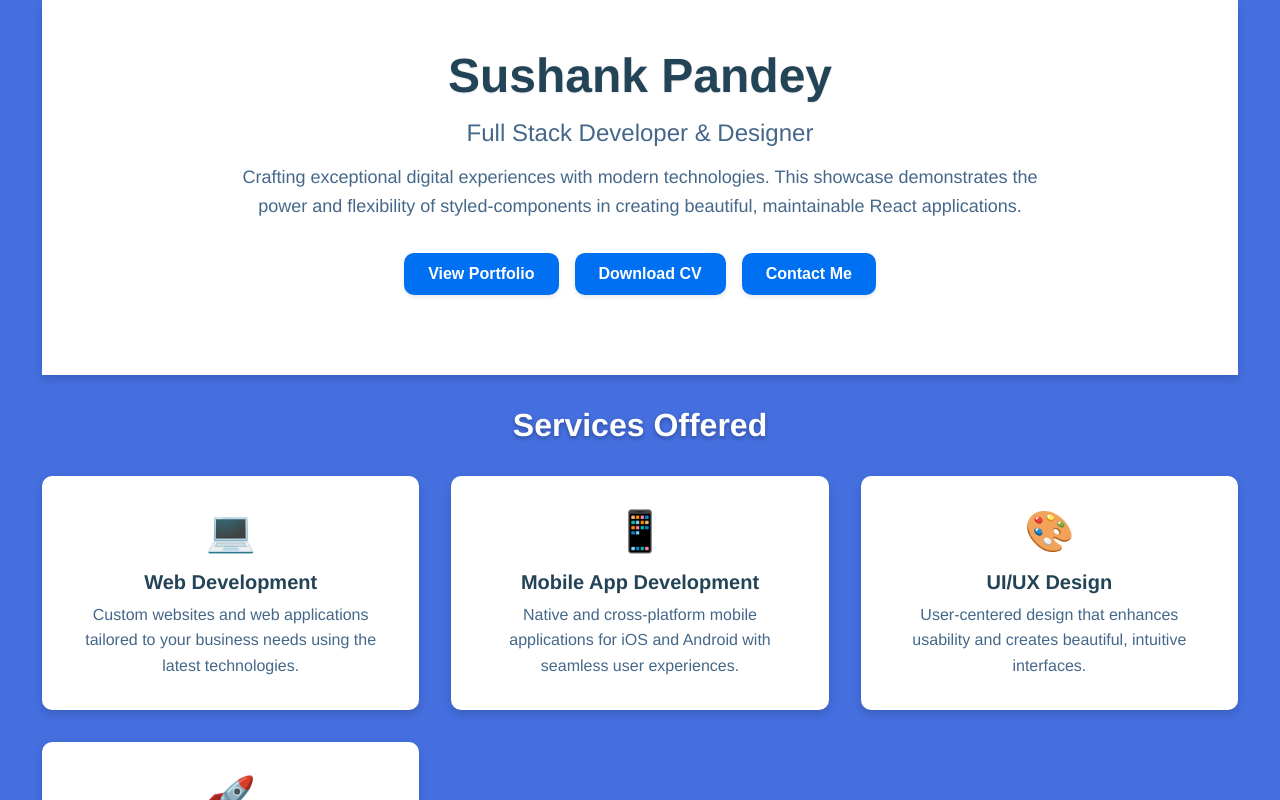
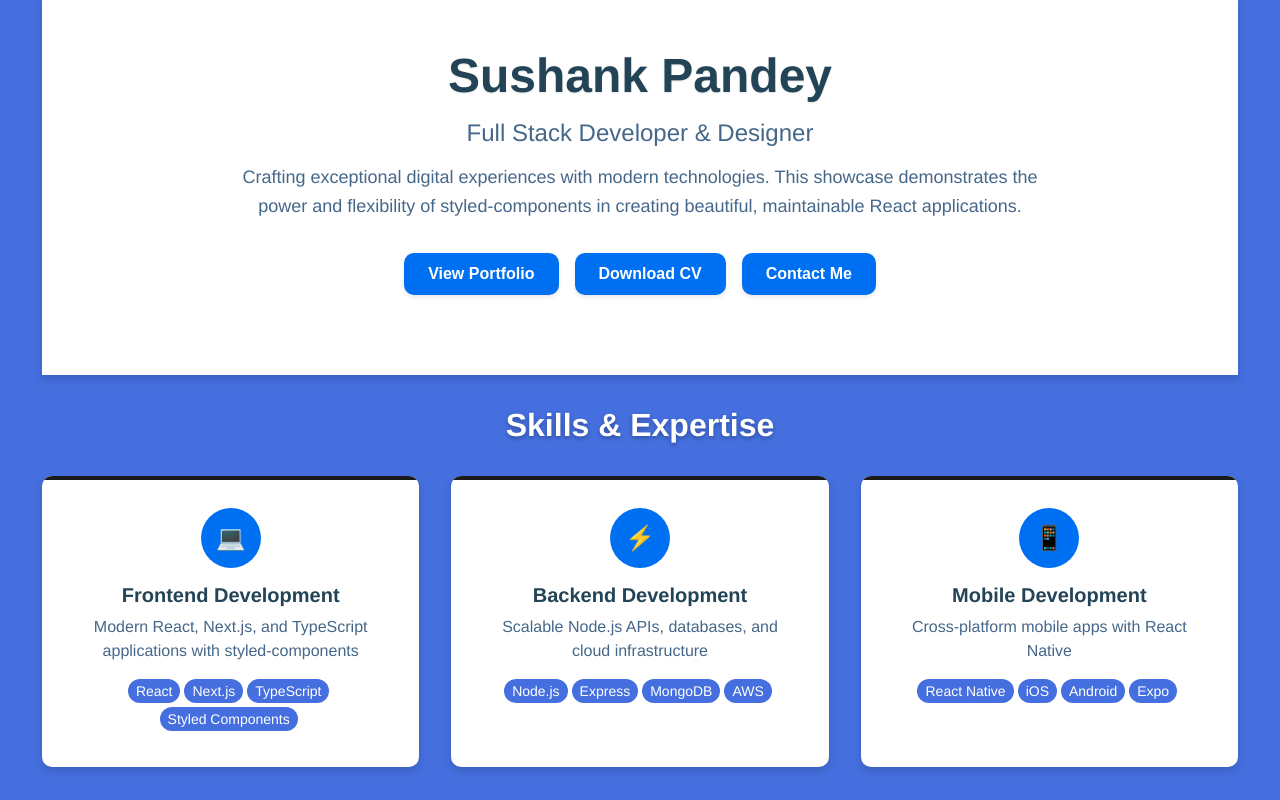
Before and after one commit to sushankpp/NextJs-Practice, a Next.js app: page / in a window 1280 px wide. Shown: the top 800 px of the page. Built offline with nearby package versions, Linux system fonts and the light colour scheme.

Commit message:
feat: add skills section

```diff
--- /dev/null
+++ b/src/app/components/Skills.tsx
@@ -0,0 +1,54 @@
+import { Section, SectionTitle } from "../styles/ContainerStyle";
+import {
+  CardsContainer,
+  Card,
+  CardIcon,
+  CardTitle,
+  CardDescription,
+  Tag,
+  TagContainer,
+} from "../styles/SkillStyle";
+
+const skills = [
+  {
+    icon: "💻",
+    title: "Frontend Development",
+    description:
+      "Modern React, Next.js, and TypeScript applications with styled-components",
+    tags: ["React", "Next.js", "TypeScript", "Styled Components"],
+  },
+  {
+    icon: "⚡",
+    title: "Backend Development",
+    description: "Scalable Node.js APIs, databases, and cloud infrastructure",
+    tags: ["Node.js", "Express", "MongoDB", "AWS"],
+  },
+  {
+    icon: "📱",
+    title: "Mobile Development",
+    description: "Cross-platform mobile apps with React Native",
+    tags: ["React Native", "iOS", "Android", "Expo"],
+  },
+];
+
+export default function Skills({ title = "Skills & Expertise" }) {
+  return (
+    <Section >
+      <SectionTitle>{title}</SectionTitle>
+      <CardsContainer>
+        {skills.map((skill, index) => (
+          <Card key={index}>
+            <CardIcon>{skill.icon}</CardIcon>
+            <CardTitle>{skill.title}</CardTitle>
+            <CardDescription>{skill.description}</CardDescription>
+            <TagContainer>
+              {skill.tags.map((tag, tagIndex) => (
+                <Tag key={tagIndex}>{tag}</Tag>
+              ))}
+            </TagContainer>
+          </Card>
+        ))}
+      </CardsContainer>
+    </Section>
+  );
+}
--- a/src/app/page.tsx
+++ b/src/app/page.tsx
@@ -1,6 +1,7 @@
 "use client";
 import Header from "./components/Header";
 import ServicesSection from "./components/Serives";
+import Skills from "./components/Skills";
 import { Container } from "./styles/ContainerStyle";
 import { GlobalStyle } from "./styles/GlobalStyle";
 import { theme } from "./styles/ThemeStyle";
@@ -12,6 +13,7 @@ export default function Home() {
       <GlobalStyle />
       <Container>
         <Header />
+        <Skills />
         <ServicesSection />
       </Container>
     </ThemeProvider>
--- a/src/app/styled.d.tsx
+++ b/src/app/styled.d.tsx
@@ -24,6 +24,7 @@ declare module "styled-components" {
     shadows: {
       small: string;
       medium: string;
+      large: string;
     };
     fonts: {
       sans: string;
--- /dev/null
+++ b/src/app/styles/SkillStyle.tsx
@@ -0,0 +1,94 @@
+import styled from "styled-components";
+interface CardProps {
+  $type?: "tech" | "design" | "business" | string;
+}
+
+export const Section = styled.section`
+  margin: ${({ theme }) => theme.spacing.large} 0;
+`;
+
+export const SectionTitle = styled.h2`
+  font-size: 2rem;
+  color: ${({ theme }) => theme.colors.white};
+  text-align: center;
+  margin-bottom: ${({ theme }) => theme.spacing.large};
+  text-shadow: 0 2px 4px rgba(0, 0, 0, 0.3);
+`;
+
+export const CardsContainer = styled.div`
+  display: grid;
+  grid-template-columns: repeat(auto-fit, minmax(300px, 1fr));
+  gap: ${({ theme }) => theme.spacing.large};
+`;
+
+export const Card = styled.div`
+  background: ${({ theme }) => theme.colors.cardBg};
+  border-radius: ${({ theme }) => theme.borderRadius};
+  padding: ${({ theme }) => theme.spacing.large};
+  box-shadow: ${({ theme }) => theme.shadows.medium};
+  transition: all 0.3s ease;
+  cursor: pointer;
+  position: relative;
+  overflow: hidden;
+
+  &::before {
+    content: "";
+    position: absolute;
+    top: 0;
+    left: 0;
+    right: 0;
+    height: 4px;
+    background: ${({ theme, $type }) => {
+      switch ($type) {
+        case "tech":
+          return theme.colors.primary;
+        default:
+          return theme.colors.secondary;
+      }
+    }}
+`;
+
+export const CardIcon = styled.div`
+  width: 60px;
+  height: 60px;
+  border-radius: 50%;
+  background: ${({ theme }) => theme.colors.primary};
+  display: flex;
+  align-items: center;
+  justify-content: center;
+  margin: 0 auto ${({ theme }) => theme.spacing.medium};
+  font-size: 1.5rem;
+  color: ${({ theme }) => theme.colors.white};
+`;
+
+export const CardTitle = styled.h3`
+  font-size: 1.25rem;
+  color: ${({ theme }) => theme.colors.title};
+  margin-bottom: ${({ theme }) => theme.spacing.small};
+  text-align: center;
+`;
+
+export const CardDescription = styled.p`
+  color: ${({ theme }) => theme.colors.description};
+  line-height: 1.5;
+  text-align: center;
+  margin-bottom: ${({ theme }) => theme.spacing.medium};
+`;
+
+export const Tag = styled.span`
+  background: ${({ theme }) => theme.colors.background};
+  color: ${({ theme }) => theme.colors.white};
+  padding: ${({ theme }) => theme.spacing.xs}
+    ${({ theme }) => theme.spacing.small};
+  border-radius: 20px;
+  font-size: 0.875rem;
+  margin: 0 ${({ theme }) => theme.spacing.xs}
+    ${({ theme }) => theme.spacing.xs} 0;
+  display: inline-block;
+`;
+
+export const TagContainer = styled.div`
+  display: flex;
+  flex-wrap: wrap;
+  justify-content: center;
+`;
```
